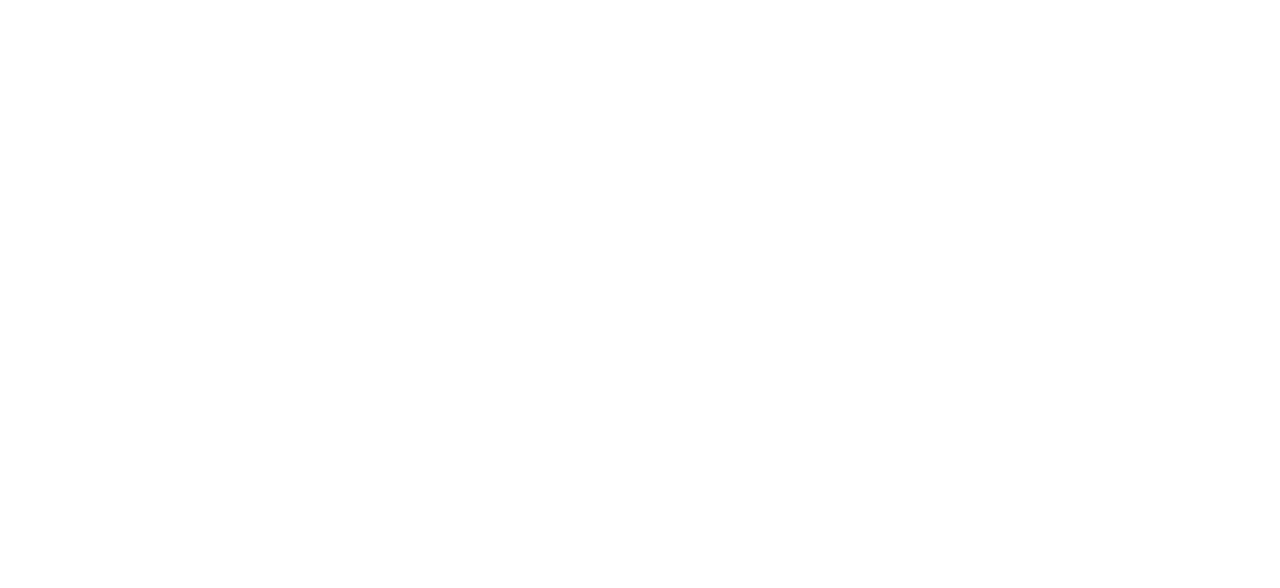
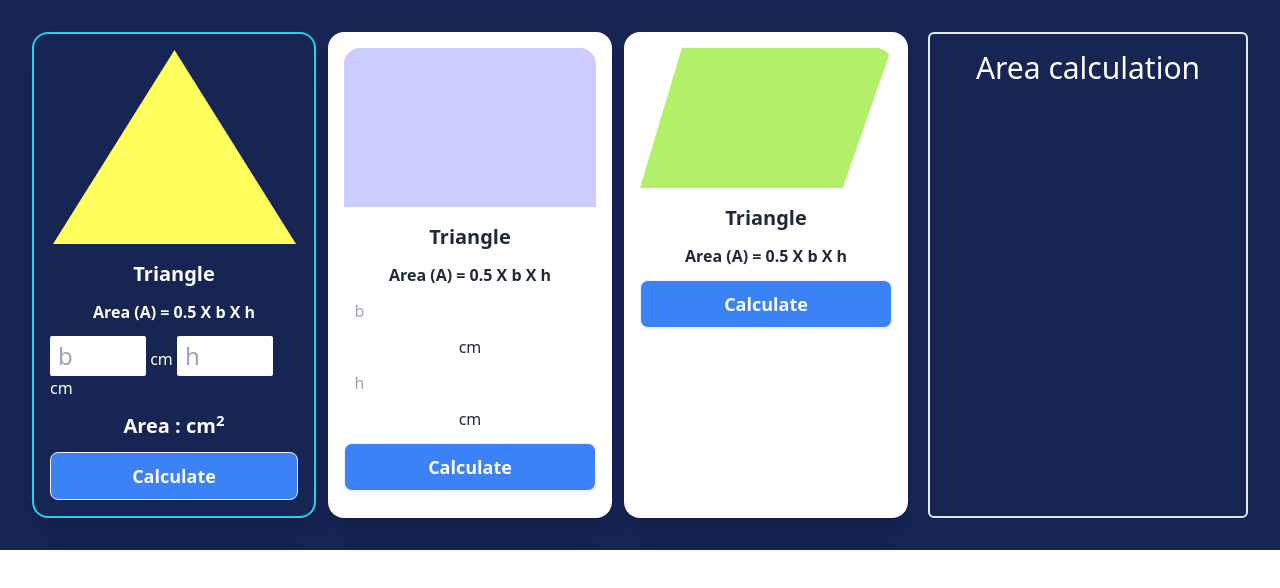
Before and after one commit to sadik-miah/geometry-genius, a plain HTML site: page index.html in a window 1280 px wide. Drawn offline with nearby package versions, Linux system fonts and the light colour scheme.

Commit message:
triangle calculate area added

```diff
--- a/index.html
+++ b/index.html
@@ -5,12 +5,87 @@
     <meta charset="UTF-8">
     <meta name="viewport" content="width=device-width, initial-scale=1.0">
     <title>Geometry Genius</title>
+    <link href="https://cdn.jsdelivr.net/npm/daisyui@4.12.10/dist/full.min.css" rel="stylesheet" type="text/css" />
     <script src="https://cdn.tailwindcss.com"></script>
+
 
 </head>
 
-<body>
+<body class="p-8 bg-blue-950">
+    <header>
 
+    </header>
+    <main>
+        <!-- main content container  -->
+        <div class="flex gap-5">
+            <!-- shape card container -->
+            <div class="flex-1 grid grid-cols-3 gap-3">
+                <!-- triangle  -->
+                <div class="card bg-base-100 shadow-xl p-4 bg-blue-950 text-white border-2 border-cyan-400">
+                    <figure>
+                        <img src="images/triangle.png" alt="Shoes" />
+                    </figure>
+                    <div class="flex flex-col items-center gap-3 pt-4">
+                        <h2 class="font-bold text-xl">Triangle</h2>
+                        <p class="font-semibold">Area (A) = 0.5 X b X h</p>
+                        <div>
+                            <input id="triangle-base" type="text" placeholder="b"
+                                class="text-2xl px-2 py-1 w-24 rounded-sm text-red-200">
+                            <span>cm</span>
+                            <input id="triangle-height" type="text" placeholder="h"
+                                class="text-2xl px-2 py-1 w-24 rounded-sm text-red-200">
+                            <span>cm</span>
+                        </div>
+                        <div>
+                            <p class="text-xl font-semibold">Area : <span id="Area"></span><span> cm<sup>2</sup></span>
+                            </p>
+                        </div>
+
+                        <button onclick="calculateTriangleArea()"
+                            class="btn bg-blue-500 text-white font-bold text-lg w-full">Calculate</button>
+
+                    </div>
+                </div>
+                <!-- Rectangle -->
+                <div class="card bg-base-100 shadow-xl p-4">
+                    <figure>
+                        <img src="images/rectangle.png" alt="Shoes" />
+                    </figure>
+                    <div class="flex flex-col items-center gap-3 pt-4">
+                        <h2 class="font-bold text-xl">Triangle</h2>
+                        <p class="font-semibold">Area (A) = 0.5 X b X h</p>
+                        <input type="text" placeholder="b">
+                        <span>cm</span>
+                        <input type="text" placeholder="h">
+                        <span>cm</span>
+
+                        <button class="btn bg-blue-500 text-white font-bold text-lg w-full">Calculate</button>
+
+                    </div>
+                </div>
+                <!-- Parallelogram -->
+                <div class="card bg-base-100 shadow-xl p-4">
+                    <figure>
+                        <img src="images/parallelogram.png" alt="Shoes" />
+                    </figure>
+                    <div class="flex flex-col items-center gap-3 pt-4">
+                        <h2 class="font-bold text-xl">Triangle</h2>
+                        <p class="font-semibold">Area (A) = 0.5 X b X h</p>
+
+                        <button class="btn bg-blue-500 text-white font-bold text-lg w-full">Calculate</button>
+
+                    </div>
+                </div>
+            </div>
+            <!-- area calculate container -->
+            <div class="w-80 border-2 border-gray-200 rounded-md">
+                <h1 class="text-3xl text-center p-4 text-white">Area calculation</h1>
+            </div>
+        </div>
+    </main>
+
+
+    <script src="js/triangle.js"></script>
 </body>
 
 </html>
--- /dev/null
+++ b/js/triangle.js
@@ -0,0 +1,28 @@
+function calculateTriangleArea() {
+
+
+
+    // base value
+    const baseInput = document.getElementById('triangle-base');
+    const triangleBaseText = baseInput.value;
+    const base = parseFloat(triangleBaseText);
+
+    // height value
+    const triangleHeightInput = document.getElementById('triangle-height');
+    const triangleHeightText = triangleHeightInput.value;
+    const height = parseFloat(triangleHeightText);
+
+    // calculate area
+    const calculate = 0.5 * base * height;
+
+    //   display in area
+    const triangleAreaSpan = document.getElementById('Area');
+    triangleAreaSpan.innerText = calculate;
+    // console.log(triangleAreaSpan);
+
+
+
+
+
+
+}
```
